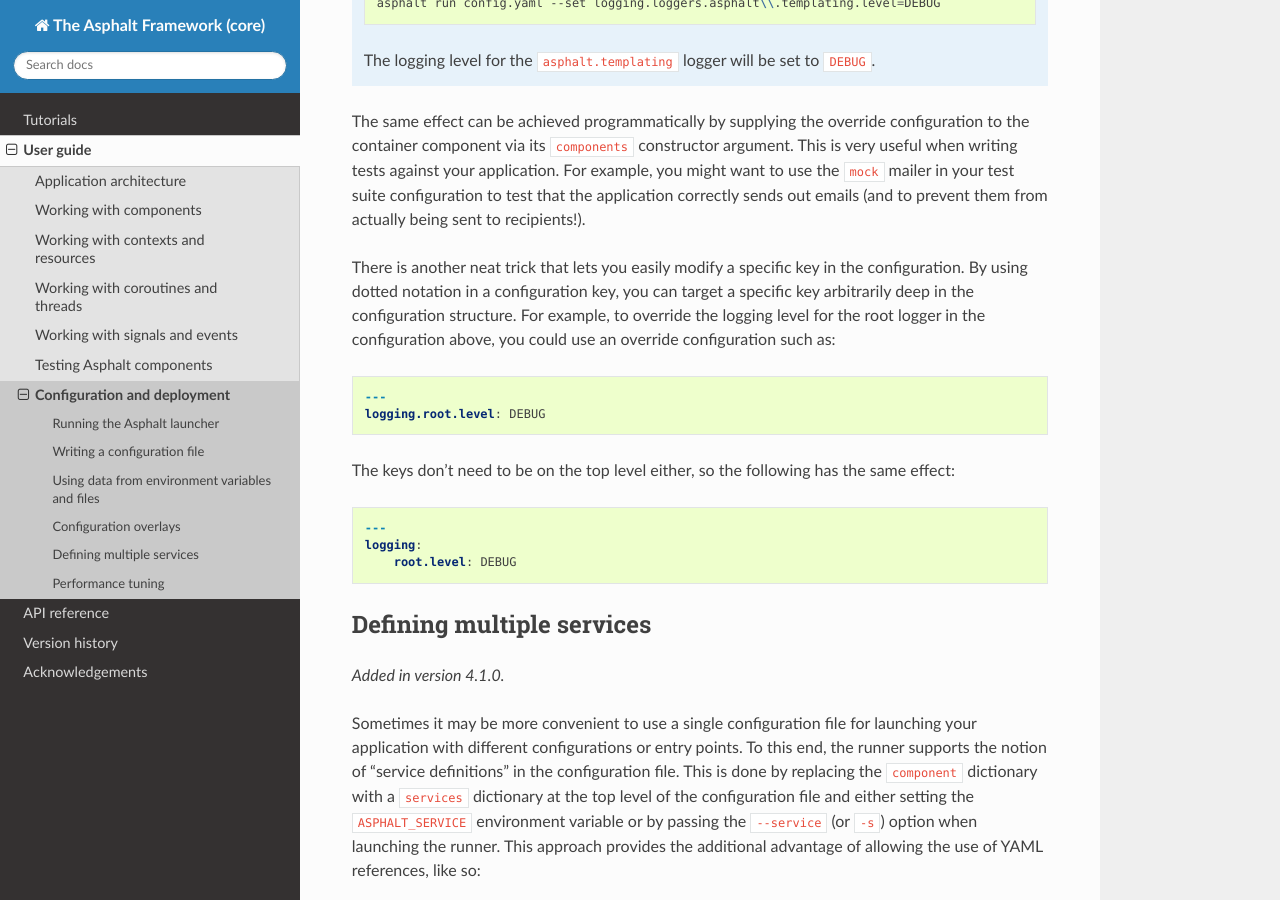
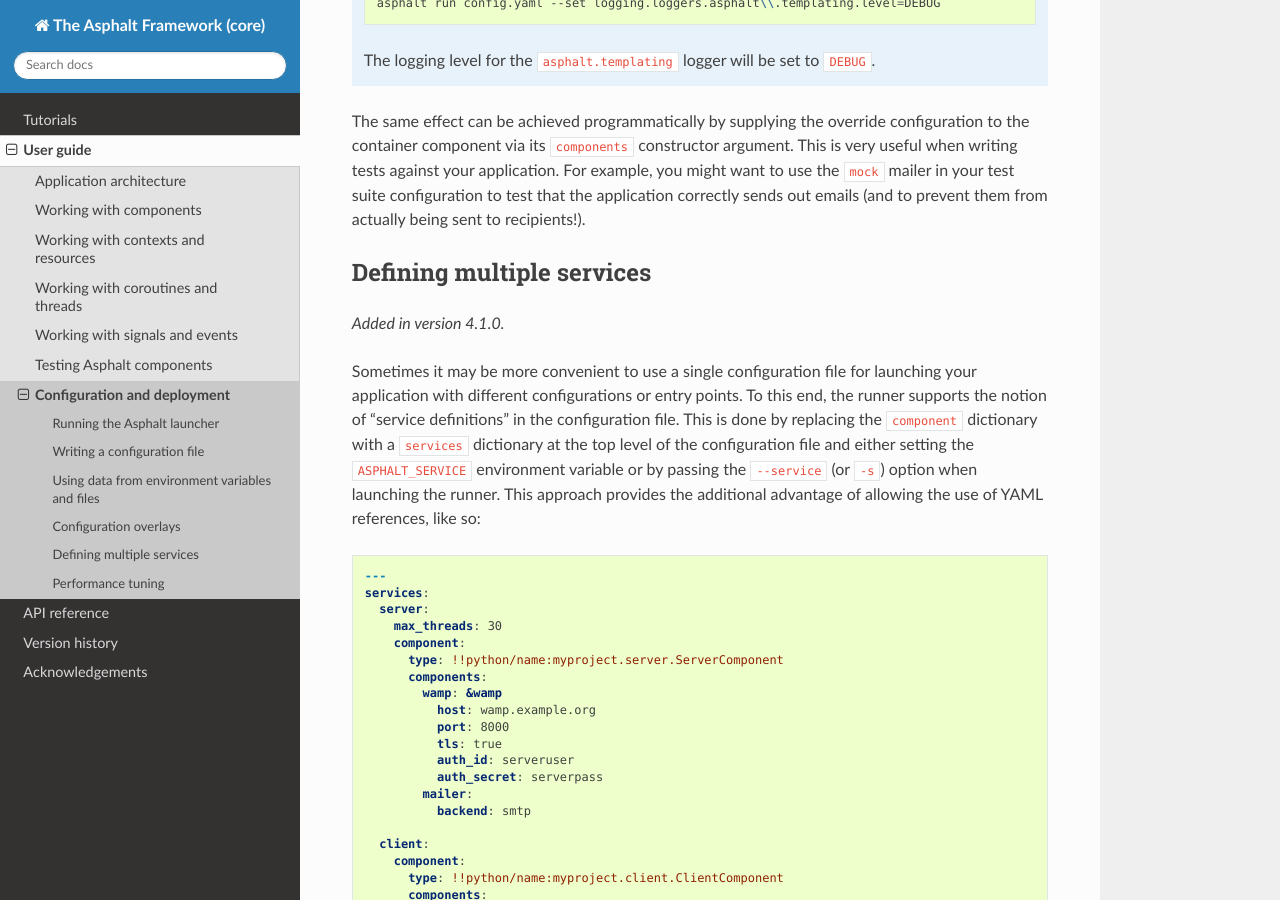
Before and after one commit to asphalt-framework/asphalt, a Sphinx documentation site: the page built from docs/userguide/deployment.rst, in a window 1280 px wide and 900 px high, scrolled down 3932 px. Built offline with Sphinx 7.4.7 and the Read the Docs theme 2.0.0, drawn with Linux system fonts in a browser that asks for light colours; the version number could not be read and is left out.

Commit message:
Removed documentation section that described the removed feature

```diff
--- a/docs/userguide/deployment.rst
+++ b/docs/userguide/deployment.rst
@@ -191,20 +191,6 @@
 suite configuration to test that the application correctly sends out emails (and to prevent them
 from actually being sent to recipients!).
 
-There is another neat trick that lets you easily modify a specific key in the configuration.
-By using dotted notation in a configuration key, you can target a specific key arbitrarily deep in
-the configuration structure. For example, to override the logging level for the root logger in the
-configuration above, you could use an override configuration such as::
-
-    ---
-    logging.root.level: DEBUG
-
-The keys don't need to be on the top level either, so the following has the same effect::
-
-    ---
-    logging:
-        root.level: DEBUG
-
 Defining multiple services
 --------------------------
 
```
